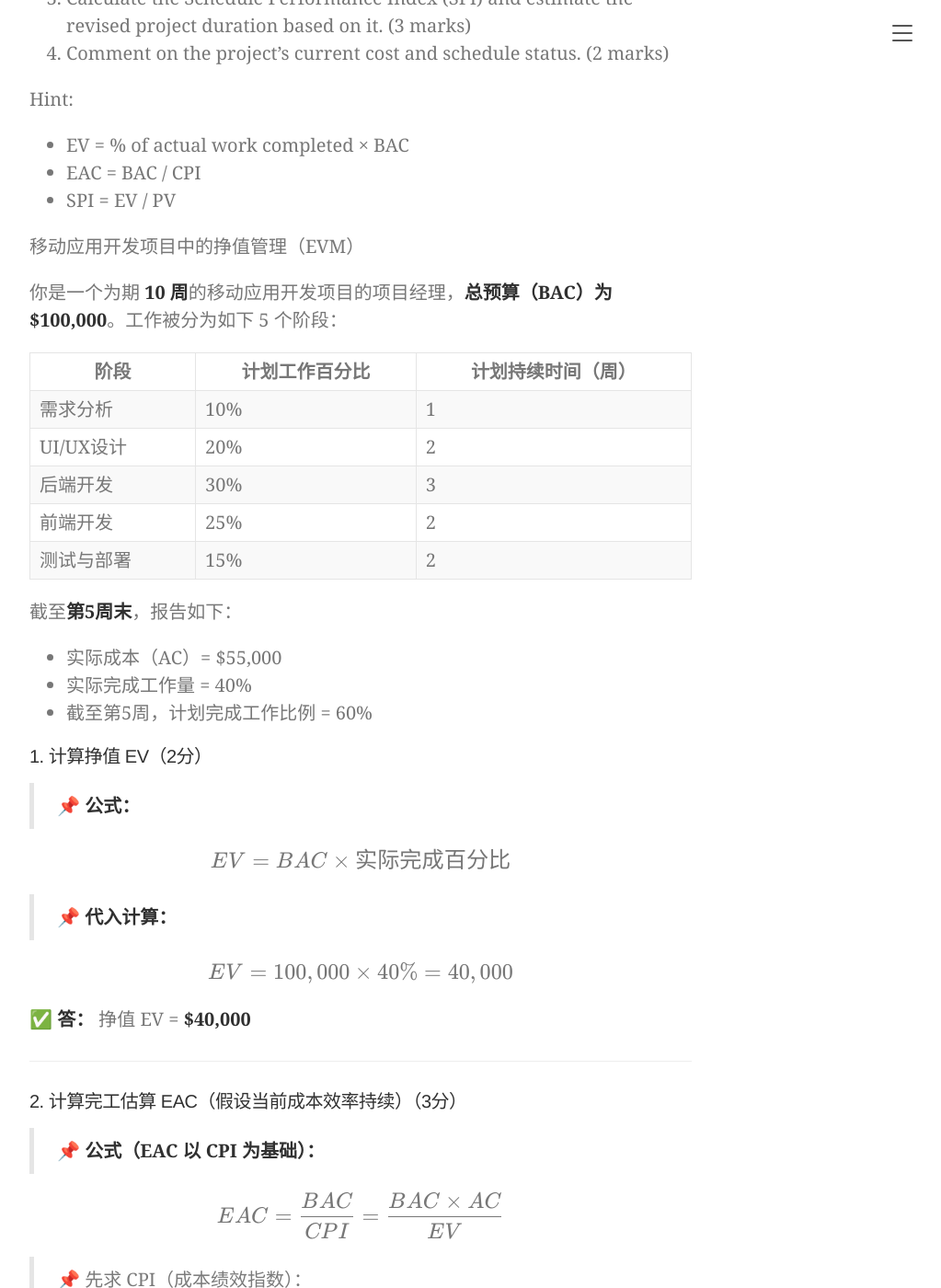
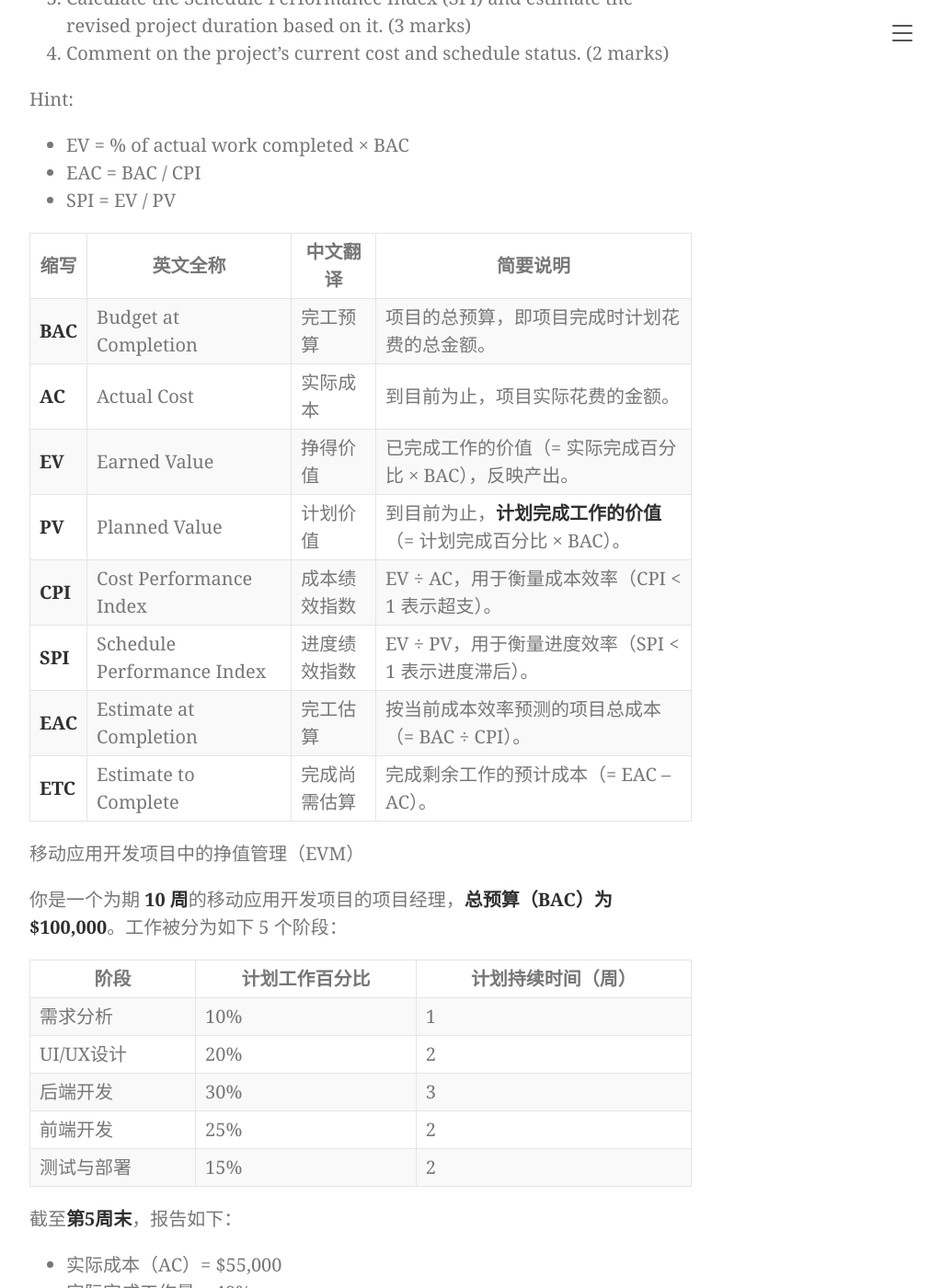
Before and after one commit to skyjty/skyjty.github.io, a Jekyll site: the page built from _posts/2025-06-05-Software_Process_and_Management.md, in a window 1280 px wide and 1400 px high, scrolled down 11938 px. Shown: the whole window at 92% size, without its empty margins (248-1271 px from the left). Built offline with Jekyll 4.4.1, drawn with Linux system fonts in a browser that asks for light colours; nearby versions of some CDN libraries; some of the changed text lies outside the part shown.

Commit message:
Update article

```diff
--- a/_posts/2025-06-05-Software_Process_and_Management.md
+++ b/_posts/2025-06-05-Software_Process_and_Management.md
@@ -269,6 +269,17 @@ Hint:
 -	EAC = BAC / CPI
 -	SPI = EV / PV
 
+| 缩写      | 英文全称                       | 中文翻译   | 简要说明                                  |
+| ------- | -------------------------- | ------ | ------------------------------------- |
+| **BAC** | Budget at Completion       | 完工预算   | 项目的总预算，即项目完成时计划花费的总金额。                |
+| **AC**  | Actual Cost                | 实际成本   | 到目前为止，项目实际花费的金额。                      |
+| **EV**  | Earned Value               | 挣得价值   | 已完成工作的价值（= 实际完成百分比 × BAC），反映产出。       |
+| **PV**  | Planned Value              | 计划价值   | 到目前为止，**计划完成工作的价值**（= 计划完成百分比 × BAC）。 |
+| **CPI** | Cost Performance Index     | 成本绩效指数 | EV ÷ AC，用于衡量成本效率（CPI < 1 表示超支）。       |
+| **SPI** | Schedule Performance Index | 进度绩效指数 | EV ÷ PV，用于衡量进度效率（SPI < 1 表示进度滞后）。     |
+| **EAC** | Estimate at Completion     | 完工估算   | 按当前成本效率预测的项目总成本（= BAC ÷ CPI）。         |
+| **ETC** | Estimate to Complete       | 完成尚需估算 | 完成剩余工作的预计成本（= EAC – AC）。              |
+
 移动应用开发项目中的挣值管理（EVM）
 
 你是一个为期 **10 周**的移动应用开发项目的项目经理，**总预算（BAC）为 \$100,000**。工作被分为如下 5 个阶段：
@@ -290,67 +301,55 @@ Hint:
 
 #### 1. 计算挣值 EV（2分）
 
-> 📌 **公式：**
-
 $$
 EV = BAC × 实际完成百分比
 $$
-
-> 📌 **代入计算：**
 
 $$
 EV = 100,000 × 40\% = 40,000
 $$
 
-✅ **答：** 挣值 EV = **\$40,000**
+ **答：** 挣值 EV = **\$40,000**
 
 ---
 
 #### 2. 计算完工估算 EAC（假设当前成本效率持续）（3分）
 
-> 📌 **公式（EAC 以 CPI 为基础）：**
-
 $$
 EAC = \frac{BAC}{CPI} = \frac{BAC × AC}{EV}
 $$
-
-> 📌 先求 CPI（成本绩效指数）：
 
 $$
 CPI = \frac{EV}{AC} = \frac{40,000}{55,000} ≈ 0.727
 $$
 
-> 📌 再代入计算：
-
 $$
 EAC = \frac{100,000}{0.727} ≈ 137,500
 $$
 
-✅ **答：** 完工估算 EAC ≈ **\$137,500**
+**答：** 完工估算 EAC ≈ **\$137,500**
 
 ---
 
 #### 3. 计算 SPI（进度绩效指数）并估算调整后的项目周期（3分）
 
-> 📌 **公式（SPI）：**
-
 $$
 SPI = \frac{EV}{PV}
 $$
 
-> PV = BAC × 计划完成百分比 = \$100,000 × 60% = \$60,000
+PV = BAC × 计划完成百分比 = \$100,000 × 60% = \$60,000
 
 $$
 SPI = \frac{EV}{PV} = \frac{40,000}{60,000} = 0.667
 $$
 
-> 📌 **调整后的项目工期：**
+**调整后的项目工期：**
 
 $$
 预计工期 = \frac{原工期}{SPI} = \frac{10}{0.667} ≈ 15 周
 $$
 
-✅ **答：**
+ **答：**
 
 * SPI = **0.667**
 * 调整后的项目周期 ≈ **15 周**
@@ -359,21 +358,21 @@ $$
 
 #### 4. 项目当前的成本与进度状态评论（2分）
 
-✅ **成本状况：**
+ **成本状况：**
 
 * **CPI < 1**，说明单位工作成本超支 → 项目 **超预算**。
 
-✅ **进度状况：**
+ **进度状况：**
 
 * **SPI < 1**，说明工作进度落后 → 项目 **延期**。
 
-📝 **总结：**
+ **总结：**
 
 > 项目当前既 **超预算**又 **进度延迟**，如按现有趋势继续，将需更多资金和时间完成。
 
 ---
 
-### 📚 公式汇总表
+####  公式汇总表
 
 | 名称     | 缩写  | 公式                      | 含义               |
 | ------ | --- | ----------------------- | ---------------- |
```
